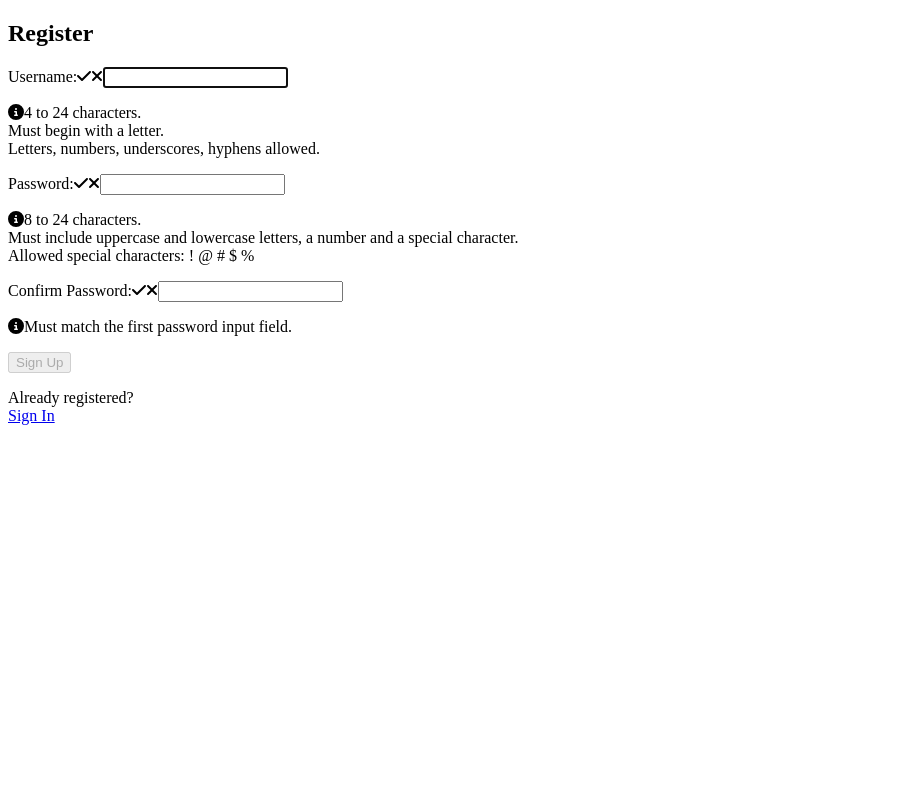
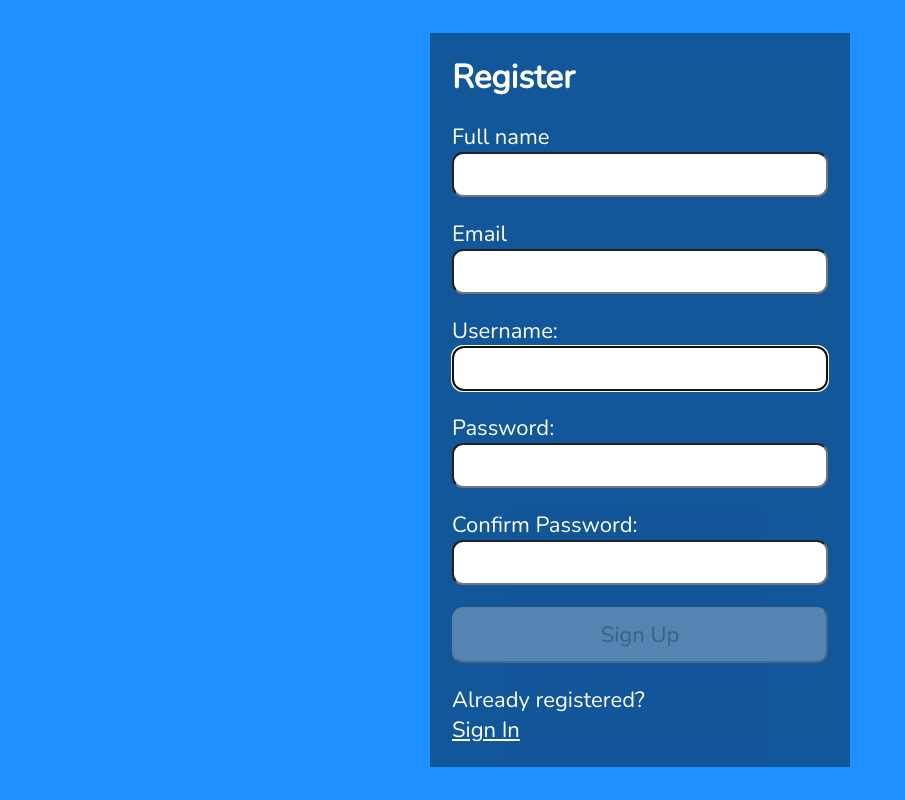
Before and after one commit to https-github-com-tranvanson5/Cap2Project, a React (Create React App) app in the folder frontend/: page /register in a window 1280 px wide. Shown: the whole page, without its empty margins (0-905 px from the left). Built offline with nearby package versions, Linux system fonts and the light colour scheme.

Commit message:
build register

```diff
--- a/frontend/src/App.js
+++ b/frontend/src/App.js
@@ -35,11 +35,11 @@ function App() {
                 </Route>
 
                 <Route element={<RequireAuth allowedRoles={[ROLES.Recruiter]} />}>
-                    <Route path="recruiter" element={<Recruiter />} />
+                    <Route path="/recruiter" element={<Recruiter />} />
                 </Route>
 
                 <Route element={<RequireAuth allowedRoles={[ROLES.Admin]} />}>
-                    <Route path="admin" element={<Admin />} />
+                    <Route path="/admin" element={<Admin />} />
                 </Route>
 
                 <Route
@@ -49,7 +49,7 @@ function App() {
                         />
                     }
                 >
-                    <Route path="lounge" element={<Lounge />} />
+                    <Route path="/lounge" element={<Lounge />} />
                 </Route>
 
                 {/* catch all */}
--- /dev/null
+++ b/frontend/src/index.css
@@ -0,0 +1,123 @@
+@import url('https://fonts.googleapis.com/css2?family=Nunito&display=swap');
+
+* {
+    margin: 0;
+    padding: 0;
+    box-sizing: border-box;
+}
+
+html {
+    font-family: 'Nunito', sans-serif;
+    font-size: 22px;
+    color: #fff;
+}
+
+body {
+    min-height: 100vh;
+    background-color: dodgerblue;
+}
+
+.App {
+    display: flex;
+    flex-direction: column;
+    justify-content: center;
+    align-items: center;
+    min-height: 100vh;
+    padding: 1rem 0.5rem;
+}
+
+section {
+    width: 100%;
+    max-width: 420px;
+    min-height: 400px;
+    display: flex;
+    flex-direction: column;
+    justify-content: flex-start;
+    padding: 1rem;
+    background-color: rgba(0, 0, 0, 0.4);
+}
+
+form {
+    display: flex;
+    flex-direction: column;
+    justify-content: space-evenly;
+    flex-grow: 1;
+    padding-bottom: 1rem;
+}
+
+a,
+a:visited {
+    color: #fff;
+}
+
+input[type='email'],
+input[type='text'],
+input[type='password'],
+button,
+textarea {
+    font-family: 'Nunito', sans-serif;
+    font-size: 22px;
+    padding: 0.25rem;
+    border-radius: 0.5rem;
+}
+
+label,
+button {
+    margin-top: 1rem;
+}
+
+button {
+    padding: 0.5rem;
+}
+
+.instructions {
+    font-size: 0.75rem;
+    border-radius: 0.5rem;
+    background: #000;
+    color: #fff;
+    padding: 0.25rem;
+    position: relative;
+    bottom: -10px;
+}
+
+.instructions > svg {
+    margin-right: 0.25rem;
+}
+
+.offscreen {
+    position: absolute;
+    left: -9999px;
+}
+
+.hide {
+    display: none;
+}
+
+.valid {
+    color: limegreen;
+    margin-left: 0.25rem;
+}
+
+.invalid {
+    color: red;
+    margin-left: 0.25rem;
+}
+
+.errmsg {
+    background-color: lightpink;
+    color: firebrick;
+    font-weight: bold;
+    padding: 0.5rem;
+    margin-bottom: 0.5rem;
+}
+
+.line {
+    display: inline-block;
+}
+
+.flexGrow {
+    flex-grow: 1;
+    display: flex;
+    justify-content: flex-start;
+    align-items: flex-end;
+}
--- a/frontend/src/index.js
+++ b/frontend/src/index.js
@@ -4,6 +4,7 @@ import App from './App';
 import { AuthProvider } from './context/AuthProvider';
 import { BrowserRouter, Routes, Route } from 'react-router-dom';
 import reportWebVitals from './reportWebVitals';
+import './index.css';
 
 const root = ReactDOM.createRoot(document.getElementById('root'));
 root.render(
--- a/frontend/src/pages/account/register/Regsiter.js
+++ b/frontend/src/pages/account/register/Regsiter.js
@@ -1,18 +1,30 @@
-import { useRef, useState, useEffect } from "react";
-import { faCheck, faTimes, faInfoCircle } from "@fortawesome/free-solid-svg-icons";
-import { FontAwesomeIcon } from "@fortawesome/react-fontawesome";
-import axios from "~/api/axios";
+import { useRef, useState, useEffect } from 'react';
+import {
+    faCheck,
+    faTimes,
+    faInfoCircle,
+} from '@fortawesome/free-solid-svg-icons';
+import { FontAwesomeIcon } from '@fortawesome/react-fontawesome';
+import axios from '~/api/axios';
 const USER_REGEX = /^[A-z][A-z0-9-_]{3,23}$/;
-const PWD_REGEX = /^(?=.*[a-z])(?=.*[A-Z])(?=.*[0-9])(?=.*[!@#$%]).{8,24}$/;
-const REGISTER_URL = '/register';
+const PWD_REGEX = /^(?=.*[a-z])(?=.*[A-Z])(?=.*[0-9])(?=.*[_!@#$%]).{8,24}$/;
+const REGISTER_URL = '/api/auth/signup';
 
 const Register = () => {
     const userRef = useRef();
     const errRef = useRef();
 
     const [user, setUser] = useState('');
+    const [email, setEmail] = useState('');
+    const [name, setName] = useState('');
+
+    const [validUser, setValidUser] = useState(false);
+    const [validEmail, setValidEmail] = useState(false);
     const [validName, setValidName] = useState(false);
+
     const [userFocus, setUserFocus] = useState(false);
+    const [nameFocus, setNameFocus] = useState('false');
+    const [emailFocus, setEmailFocus] = useState('false');
 
     const [pwd, setPwd] = useState('');
     const [validPwd, setValidPwd] = useState(false);
@@ -27,57 +39,80 @@ const Register = () => {
 
     useEffect(() => {
         userRef.current.focus();
-    }, [])
+    }, []);
 
     useEffect(() => {
-        setValidName(USER_REGEX.test(user));
-    }, [user])
+        setValidUser(USER_REGEX.test(user));
+    }, [user]);
+
+    useEffect(() => {
+        setValidName(name);
+    }, [name]);
+
+    useEffect(() => {
+        setValidEmail(email);
+    }, [email]);
 
     useEffect(() => {
         setValidPwd(PWD_REGEX.test(pwd));
         setValidMatch(pwd === matchPwd);
-    }, [pwd, matchPwd])
+    }, [pwd, matchPwd]);
 
     useEffect(() => {
         setErrMsg('');
-    }, [user, pwd, matchPwd])
+    }, [user, pwd, matchPwd, email, name]);
 
     const handleSubmit = async (e) => {
         e.preventDefault();
         // if button enabled with JS hack
+        let data = JSON.stringify({
+            username: user,
+            password: pwd,
+            email: email,
+            name: name,
+        });
+
+        let config = {
+            method: 'post',
+            maxBodyLength: Infinity,
+            url: REGISTER_URL,
+            headers: {
+                'Content-Type': 'application/json',
+            },
+            data: data,
+        };
         const v1 = USER_REGEX.test(user);
         const v2 = PWD_REGEX.test(pwd);
-        if (!v1 || !v2) {
-            setErrMsg("Invalid Entry");
+        const v3 = name;
+        const v4 = email;
+        if (!v1 || !v2 || !v3 || !v4) {
+            setErrMsg('Invalid Entry');
             return;
         }
-        try {
-            const response = await axios.post(REGISTER_URL,
-                JSON.stringify({ user, pwd }),
-                {
-                    headers: { 'Content-Type': 'application/json' },
-                    withCredentials: true
-                }
-            );
-            // TODO: remove console.logs before deployment
+        axios
+            .request(config)
+            .then((response) => {
                 console.log(JSON.stringify(response?.data));
                 //console.log(JSON.stringify(response))
                 setSuccess(true);
                 //clear state and controlled inputs
+                setName('');
+                setEmail('');
                 setUser('');
                 setPwd('');
                 setMatchPwd('');
-        } catch (err) {
+            })
+            .catch((err) => {
                 if (!err?.response) {
                     setErrMsg('No Server Response');
                 } else if (err.response?.status === 409) {
                     setErrMsg('Username Taken');
                 } else {
-                setErrMsg('Registration Failed')
+                    setErrMsg('Registration Failed');
                 }
                 errRef.current.focus();
-        }
-    }
+            });
+    };
 
     return (
         <>
@@ -90,13 +125,95 @@ const Register = () => {
                 </section>
             ) : (
                 <section>
-                    <p ref={errRef} className={errMsg ? "errmsg" : "offscreen"} aria-live="assertive">{errMsg}</p>
+                    <p
+                        ref={errRef}
+                        className={errMsg ? 'errmsg' : 'offscreen'}
+                        aria-live="assertive"
+                    >
+                        {errMsg}
+                    </p>
                     <h1>Register</h1>
                     <form onSubmit={handleSubmit}>
+                        <label htmlFor="name">
+                            Full name
+                            <FontAwesomeIcon
+                                icon={faCheck}
+                                className={validName ? 'valid' : 'hide'}
+                            />
+                            <FontAwesomeIcon
+                                icon={faTimes}
+                                className={
+                                    validName || !name ? 'hide' : 'invalid'
+                                }
+                            />
+                        </label>
+                        <input
+                            type="text"
+                            id="name"
+                            ref={userRef}
+                            autoComplete="off"
+                            onChange={(e) => setName(e.target.value)}
+                            value={name}
+                            required
+                            aria-invalid={validName ? 'false' : 'true'}
+                            aria-describedby="uidnote"
+                            onFocus={() => setNameFocus(true)}
+                            onBlur={() => setNameFocus(false)}
+                        />
+                        <p
+                            id="uidnote"
+                            className={
+                                nameFocus && name && !validName
+                                    ? 'instructions'
+                                    : 'offscreen'
+                            }
+                        ></p>
+                        <label htmlFor="email">
+                            Email
+                            <FontAwesomeIcon
+                                icon={faCheck}
+                                className={validEmail ? 'valid' : 'hide'}
+                            />
+                            <FontAwesomeIcon
+                                icon={faTimes}
+                                className={
+                                    validEmail || !email ? 'hide' : 'invalid'
+                                }
+                            />
+                        </label>
+                        <input
+                            type="email"
+                            id="email"
+                            ref={userRef}
+                            autoComplete="off"
+                            onChange={(e) => setEmail(e.target.value)}
+                            value={email}
+                            required
+                            aria-invalid={validEmail ? 'false' : 'true'}
+                            aria-describedby="uidnote"
+                            onFocus={() => setEmailFocus(true)}
+                            onBlur={() => setEmailFocus(false)}
+                        />
+                        <p
+                            id="uidnote"
+                            className={
+                                emailFocus && email && !validEmail
+                                    ? 'instructions'
+                                    : 'offscreen'
+                            }
+                        ></p>
                         <label htmlFor="username">
                             Username:
-                            <FontAwesomeIcon icon={faCheck} className={validName ? "valid" : "hide"} />
-                            <FontAwesomeIcon icon={faTimes} className={validName || !user ? "hide" : "invalid"} />
+                            <FontAwesomeIcon
+                                icon={faCheck}
+                                className={validUser ? 'valid' : 'hide'}
+                            />
+                            <FontAwesomeIcon
+                                icon={faTimes}
+                                className={
+                                    validUser || !user ? 'hide' : 'invalid'
+                                }
+                            />
                         </label>
                         <input
                             type="text"
@@ -106,23 +223,39 @@ const Register = () => {
                             onChange={(e) => setUser(e.target.value)}
                             value={user}
                             required
-                            aria-invalid={validName ? "false" : "true"}
+                            aria-invalid={validUser ? 'false' : 'true'}
                             aria-describedby="uidnote"
                             onFocus={() => setUserFocus(true)}
                             onBlur={() => setUserFocus(false)}
                         />
-                        <p id="uidnote" className={userFocus && user && !validName ? "instructions" : "offscreen"}>
+                        <p
+                            id="uidnote"
+                            className={
+                                userFocus && user && !validUser
+                                    ? 'instructions'
+                                    : 'offscreen'
+                            }
+                        >
                             <FontAwesomeIcon icon={faInfoCircle} />
-                            4 to 24 characters.<br />
-                            Must begin with a letter.<br />
+                            4 to 24 characters.
+                            <br />
+                            Must begin with a letter.
+                            <br />
                             Letters, numbers, underscores, hyphens allowed.
                         </p>
 
-
                         <label htmlFor="password">
                             Password:
-                            <FontAwesomeIcon icon={faCheck} className={validPwd ? "valid" : "hide"} />
-                            <FontAwesomeIcon icon={faTimes} className={validPwd || !pwd ? "hide" : "invalid"} />
+                            <FontAwesomeIcon
+                                icon={faCheck}
+                                className={validPwd ? 'valid' : 'hide'}
+                            />
+                            <FontAwesomeIcon
+                                icon={faTimes}
+                                className={
+                                    validPwd || !pwd ? 'hide' : 'invalid'
+                                }
+                            />
                         </label>
                         <input
                             type="password"
@@ -130,23 +263,48 @@ const Register = () => {
                             onChange={(e) => setPwd(e.target.value)}
                             value={pwd}
                             required
-                            aria-invalid={validPwd ? "false" : "true"}
+                            aria-invalid={validPwd ? 'false' : 'true'}
                             aria-describedby="pwdnote"
                             onFocus={() => setPwdFocus(true)}
                             onBlur={() => setPwdFocus(false)}
                         />
-                        <p id="pwdnote" className={pwdFocus && !validPwd ? "instructions" : "offscreen"}>
+                        <p
+                            id="pwdnote"
+                            className={
+                                pwdFocus && !validPwd
+                                    ? 'instructions'
+                                    : 'offscreen'
+                            }
+                        >
                             <FontAwesomeIcon icon={faInfoCircle} />
-                            8 to 24 characters.<br />
-                            Must include uppercase and lowercase letters, a number and a special character.<br />
-                            Allowed special characters: <span aria-label="exclamation mark">!</span> <span aria-label="at symbol">@</span> <span aria-label="hashtag">#</span> <span aria-label="dollar sign">$</span> <span aria-label="percent">%</span>
+                            8 to 24 characters.
+                            <br />
+                            Must include uppercase and lowercase letters, a
+                            number and a special character.
+                            <br />
+                            Allowed special characters:{' '}
+                            <span aria-label="exclamation mark">_</span>{' '}
+                            <span aria-label="exclamation mark">!</span>{' '}
+                            <span aria-label="at symbol">@</span>{' '}
+                            <span aria-label="hashtag">#</span>{' '}
+                            <span aria-label="dollar sign">$</span>{' '}
+                            <span aria-label="percent">%</span>
                         </p>
-
 
                         <label htmlFor="confirm_pwd">
                             Confirm Password:
-                            <FontAwesomeIcon icon={faCheck} className={validMatch && matchPwd ? "valid" : "hide"} />
-                            <FontAwesomeIcon icon={faTimes} className={validMatch || !matchPwd ? "hide" : "invalid"} />
+                            <FontAwesomeIcon
+                                icon={faCheck}
+                                className={
+                                    validMatch && matchPwd ? 'valid' : 'hide'
+                                }
+                            />
+                            <FontAwesomeIcon
+                                icon={faTimes}
+                                className={
+                                    validMatch || !matchPwd ? 'hide' : 'invalid'
+                                }
+                            />
                         </label>
                         <input
                             type="password"
@@ -154,20 +312,36 @@ const Register = () => {
                             onChange={(e) => setMatchPwd(e.target.value)}
                             value={matchPwd}
                             required
-                            aria-invalid={validMatch ? "false" : "true"}
+                            aria-invalid={validMatch ? 'false' : 'true'}
                             aria-describedby="confirmnote"
                             onFocus={() => setMatchFocus(true)}
                             onBlur={() => setMatchFocus(false)}
                         />
-                        <p id="confirmnote" className={matchFocus && !validMatch ? "instructions" : "offscreen"}>
+                        <p
+                            id="confirmnote"
+                            className={
+                                matchFocus && !validMatch
+                                    ? 'instructions'
+                                    : 'offscreen'
+                            }
+                        >
                             <FontAwesomeIcon icon={faInfoCircle} />
                             Must match the first password input field.
                         </p>
 
-                        <button disabled={!validName || !validPwd || !validMatch ? true : false}>Sign Up</button>
+                        <button
+                            disabled={
+                                !validUser || !validPwd || !validMatch || !validEmail || !validName
+                                    ? true
+                                    : false
+                            }
+                        >
+                            Sign Up
+                        </button>
                     </form>
                     <p>
-                        Already registered?<br />
+                        Already registered?
+                        <br />
                         <span className="line">
                             {/*put router link here*/}
                             <a href="#">Sign In</a>
@@ -176,7 +350,7 @@ const Register = () => {
                 </section>
             )}
         </>
-    )
-}
+    );
+};
 
-export default Register
+export default Register;
```
Lines whose indentation alone changed are shown as unchanged.
